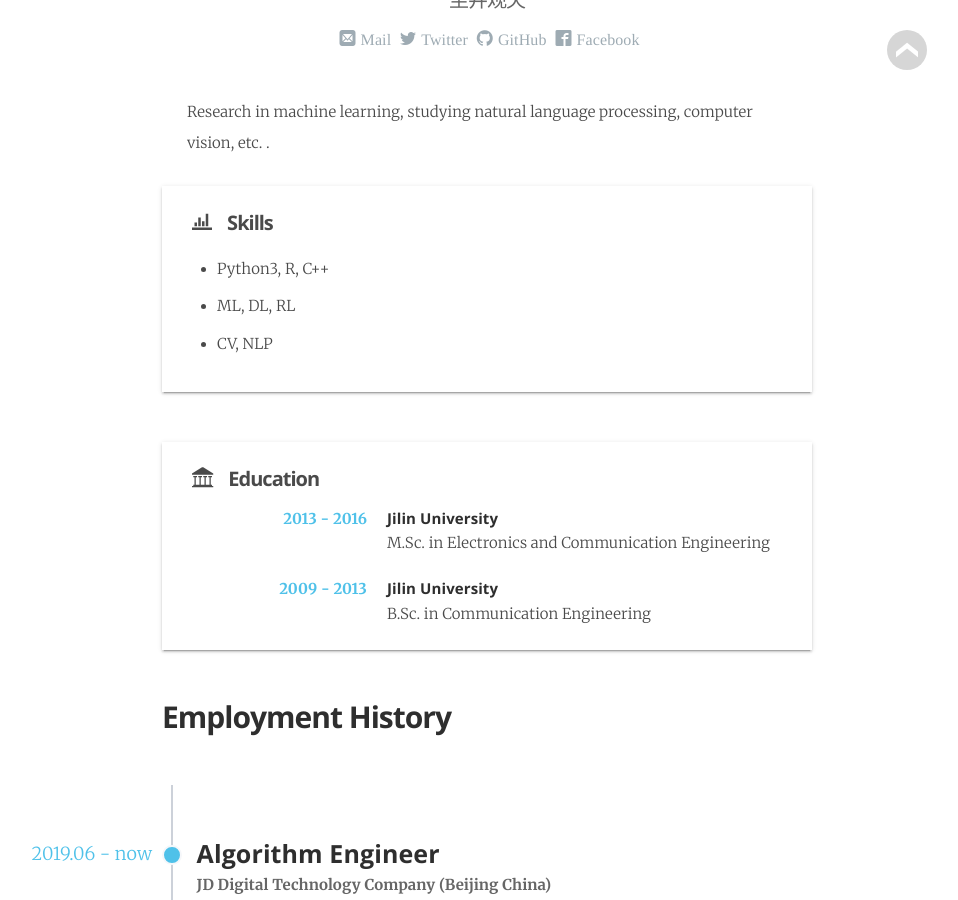
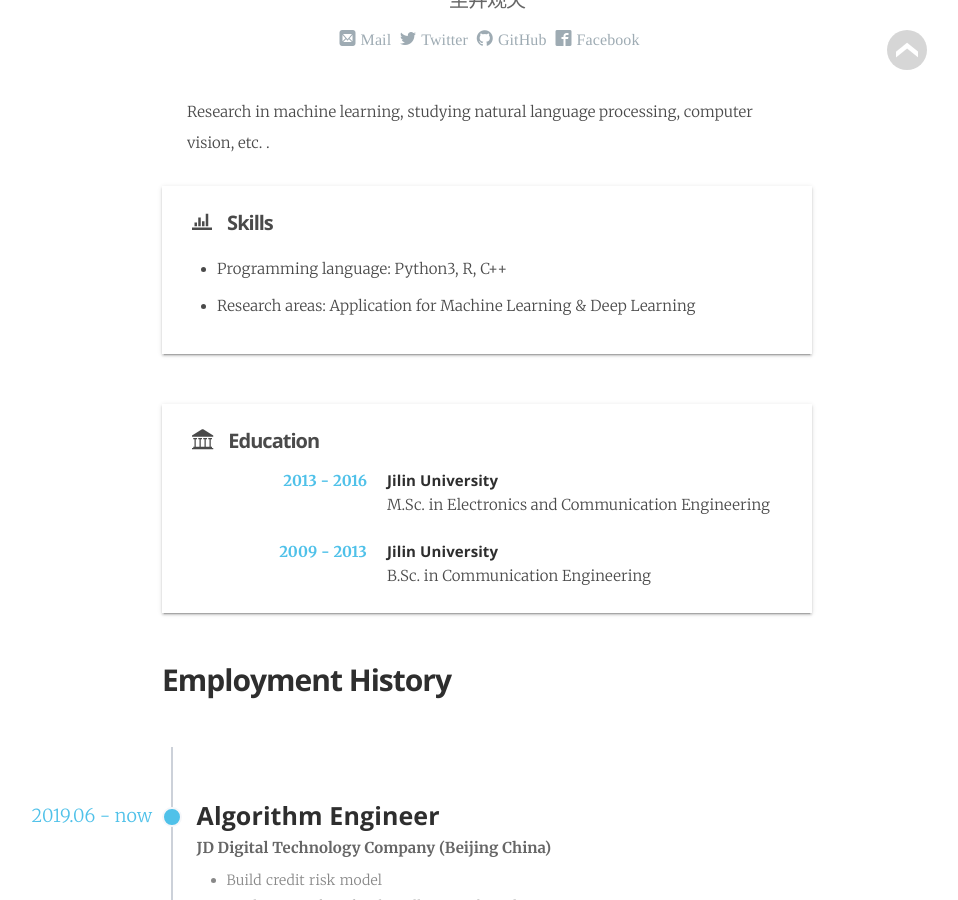
Before and after one commit to TyrionBian/tyrionbian.github.io, a Jekyll site: the page built from _pages/cv.md, in a window 1280 px wide and 900 px high, scrolled down 482 px. Shown: the whole window, without its empty margins (153-1111 px from the left). Built offline with Jekyll 4.4.1, drawn with Linux system fonts in a browser that asks for light colours; some web fonts are replaced.

Commit message:
update cv

```diff
--- a/_data/cv.yml
+++ b/_data/cv.yml
@@ -1,9 +1,8 @@
 tianliang:
     profile: "Research in machine learning, studying natural language processing, computer vision, etc. ."
     skills:
-        - "Python3, R, C++"
-        - "ML, DL, RL"
-        - "CV, NLP"
+        - "Programming language: Python3, R, C++"
+        - "Research areas: Application for Machine Learning & Deep Learning"
     education:
         - time:             "2013 - 2016"
           location:         "Jilin University"
```
